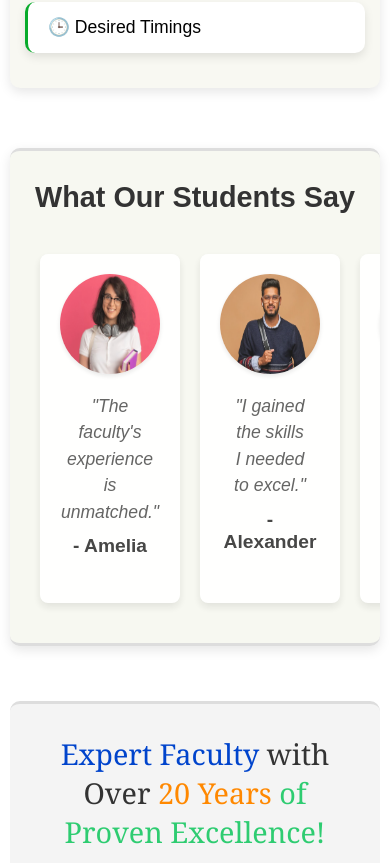
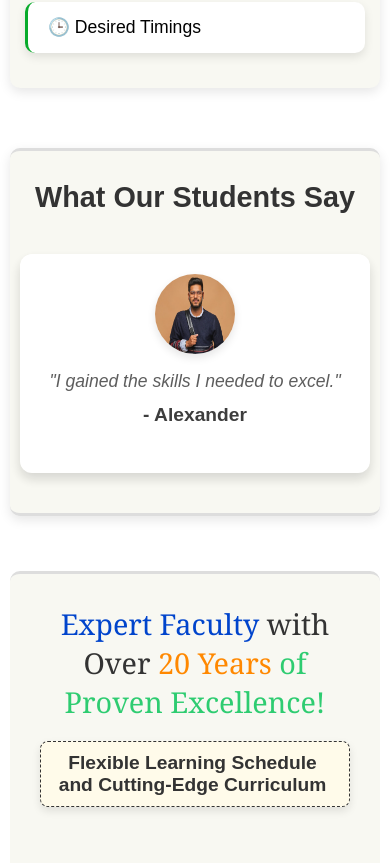
Before and after one commit to itsindrajput/codenexus, a React (Vite) app: page / in a window 390 px wide. Shown: the part 2441-3304 px from the top of the page. Built offline with nearby package versions, Linux system fonts and the light colour scheme; a web font is replaced by a local one.

Commit message:
fixed testimonials

```diff
--- a/src/components/EnquiryForm.module.css
+++ b/src/components/EnquiryForm.module.css
@@ -4,7 +4,7 @@
   margin-top: 4%;
   margin-bottom: 4%;
   padding: 20px 40px 30px 40px;
-  background-color: #fbfff0;
+  background-color: #f8f8f2;
   border-radius: 10px;
   box-shadow: 0 4px 12px rgba(0, 0, 0, 0.6);
 }
--- a/src/components/Header.module.css
+++ b/src/components/Header.module.css
@@ -1,5 +1,5 @@
 .header {
-  background-color: #f4f4f4;
+  background-color: #f8f8f2;
   padding: 30px;
   padding-bottom: 40px;
   margin: 5%;
--- a/src/components/Testimonial.jsx
+++ b/src/components/Testimonial.jsx
@@ -81,7 +81,6 @@ const Testimonial = () => {
   const [currentIndex, setCurrentIndex] = useState(0);
 
   const nextSlide = () => {
-    // If the currentIndex plus 3 (for the 3 testimonials shown) reaches the end of the array, start from the beginning
     setCurrentIndex((prevIndex) =>
       prevIndex + 3 >= testimonials.length ? 0 : prevIndex + 1
     );
@@ -113,7 +112,7 @@ const Testimonial = () => {
                 <p className={styles.name}>- {testimonial.name}</p>
               </div>
             ))}
-          {/* Handle wrapping around to the start of the testimonials array */}
+
           {currentIndex + 3 > testimonials.length &&
             testimonials
               .slice(0, (currentIndex + 3) % testimonials.length)
--- a/src/components/Testimonial.module.css
+++ b/src/components/Testimonial.module.css
@@ -6,9 +6,10 @@
   border-top: 3px solid #ddd;
   border-bottom: 3px solid #ddd;
   box-shadow: 0 4px 12px rgba(0, 0, 0, 0.1);
-  background-color: #f7f8f1;
+  background-color: #f8f8f2;
   border-radius: 10px;
   cursor: context-menu;
+  text-wrap: balance;
 }
 .container h2 {
   font-size: 2em;
@@ -76,33 +77,101 @@
     padding-top: 30px;
     padding-bottom: 20px;
   }
+  .slideshow {
+    overflow-x: scroll;
+    scroll-snap-type: x mandatory;
+    display: flex;
+    justify-content: center;
+  }
+
+  .slides {
+    display: flex;
+    flex-wrap: nowrap;
+    justify-content: center;
+  }
+
+  .slide {
+    flex: 0 0 90%;
+    scroll-snap-align: center;
+    margin-right: 10px;
+    box-shadow: 0 6px 12px rgba(0, 0, 0, 0.15);
+    transition: transform 0.3s ease, box-shadow 0.3s ease;
+  }
+
+  .slide:hover {
+    transform: scale(1.05);
+    box-shadow: 0 8px 16px rgba(0, 0, 0, 0.2);
+  }
 }
 
 /* Media Query for Mobile View */
 @media only screen and (max-width: 500px) {
   .container {
     text-align: center;
-    margin: 40px 10px;
-    margin-top: 20px;
+    margin: 20px 10px;
     padding-top: 30px;
     padding-bottom: 20px;
   }
   .container h2 {
     font-size: 1.8em;
-    text-wrap: balance;
     font-weight: 700;
     color: #333;
     margin-bottom: 20px;
   }
+  .slideshow {
+    overflow-x: scroll;
+    scroll-snap-type: x mandatory;
+    display: flex;
+    justify-content: center;
+  }
+
+  .slides {
+    display: flex;
+    flex-wrap: nowrap;
+    justify-content: center;
+  }
+
   .slide {
-    width: 400px;
+    flex: 0 0 90%;
+    scroll-snap-align: center;
+    width: 90%;
+    max-width: 350px;
+    margin: 0 10px;
     box-sizing: border-box;
     padding: 20px;
-    margin: 0 10px;
     background-color: #fff;
+    box-shadow: 0 6px 12px rgba(0, 0, 0, 0.15);
+    border-radius: 12px;
+    opacity: 0.95;
+    transition: opacity 0.5s ease, transform 0.3s ease, box-shadow 0.3s ease;
+  }
+
+  .slide:hover {
+    opacity: 1;
+    transform: scale(1.05);
+    box-shadow: 0 8px 16px rgba(0, 0, 0, 0.2);
+  }
+
+  .image {
+    width: 80px;
+    height: 80px;
+    margin-bottom: 10px;
+    border-radius: 50%;
     box-shadow: 0 4px 8px rgba(0, 0, 0, 0.1);
-    border-radius: 8px;
-    opacity: 0.9;
-    transition: opacity 0.5s ease, transform 0.3s ease;
+  }
+
+  .quote {
+    font-style: italic;
+    margin-bottom: 10px;
+    color: #555;
+    font-size: 1.1em;
+    line-height: 1.5;
+  }
+
+  .name {
+    font-weight: bold;
+    font-size: 1.2em;
+    color: #333;
+    margin-top: 10px;
   }
 }
```
